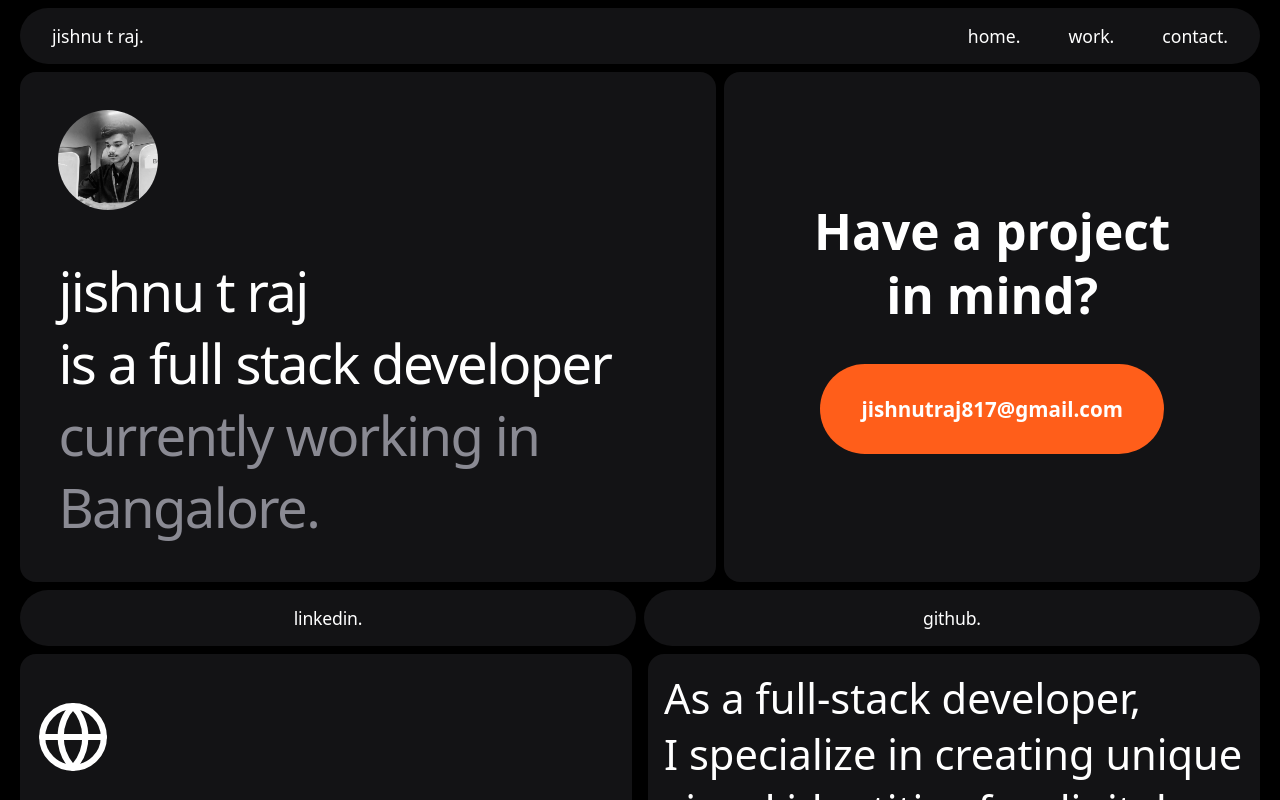
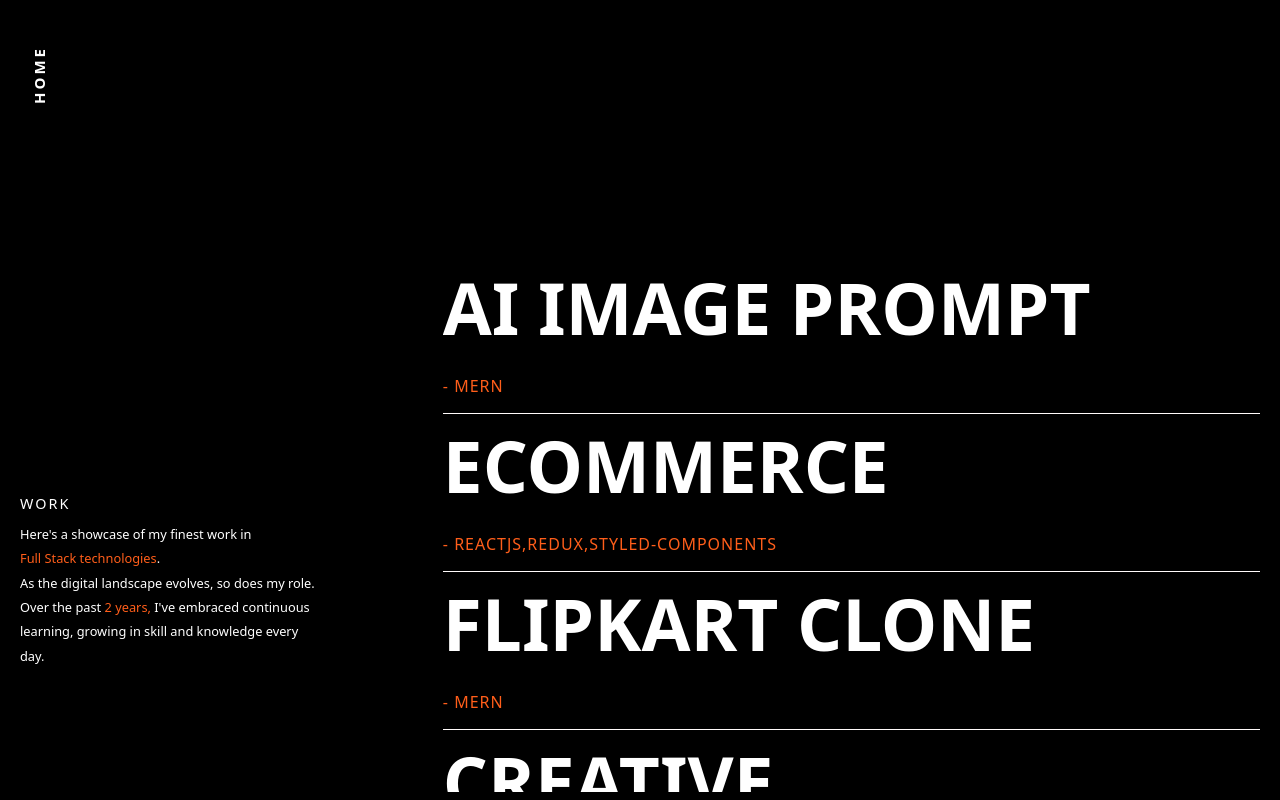
Before and after one commit to mathewalexKerala/personal-website-, a React (Vite) app: page /projects in a window 1280 px wide. Shown: the top 800 px of the page. Built offline with nearby package versions, Linux system fonts and the light colour scheme.

Commit message:
refac:[Added] project single page hoooraygit add .

```diff
--- a/package.json
+++ b/package.json
@@ -12,7 +12,8 @@
   "dependencies": {
     "lucide-react": "^0.323.0",
     "react": "^18.2.0",
-    "react-dom": "^18.2.0"
+    "react-dom": "^18.2.0",
+    "react-router-dom": "^6.22.1"
   },
   "devDependencies": {
     "@types/react": "^18.2.55",
--- a/src/App.jsx
+++ b/src/App.jsx
@@ -1,10 +1,18 @@
+import { BrowserRouter as Router, Route, Routes } from "react-router-dom";
+// components
 import Home from "./Pages/Home";
+import Projects from "./components/Projects/Projects";
+import ErrorPage from "./components/ErrorPage/ErrorPage";
 
 const App = () => {
   return (
-    <>
-      <Home />
-    </>
+    <Router>
+      <Routes>
+        <Route exact path="/" element={<Home />} />
+        <Route path="/projects" element={<Projects />} />
+        <Route path="*" element={<ErrorPage />} />
+      </Routes>
+    </Router>
   );
 };
 
--- /dev/null
+++ b/src/components/ErrorPage/ErrorPage.css
@@ -0,0 +1,151 @@
+.error-container {
+  text-align: center;
+  font-size: 180px;
+  font-weight: 800;
+  margin: 20px 15px;
+}
+.error-container > span {
+  display: inline-block;
+  line-height: 0.7;
+  position: relative;
+  color: #ffb485;
+}
+.error-container > span {
+  display: inline-block;
+  position: relative;
+  vertical-align: middle;
+}
+.error-container > span:nth-of-type(1) {
+  color: #d1f2a5;
+  animation: colordancing 4s infinite;
+}
+.error-container > span:nth-of-type(3) {
+  color: #f56991;
+  animation: colordancing2 4s infinite;
+}
+.error-container > span:nth-of-type(2) {
+  width: 120px;
+  height: 120px;
+  border-radius: 999px;
+}
+.error-container > span:nth-of-type(2):before,
+.error-container > span:nth-of-type(2):after {
+  border-radius: 0%;
+  content: "";
+  position: absolute;
+  top: 0;
+  left: 0;
+  width: inherit;
+  height: inherit;
+  border-radius: 999px;
+  box-shadow: inset 30px 0 0 rgba(209, 242, 165, 0.4),
+    inset 0 30px 0 rgba(239, 250, 180, 0.4),
+    inset -30px 0 0 rgba(255, 196, 140, 0.4),
+    inset 0 -30px 0 rgba(245, 105, 145, 0.4);
+  animation: shadowsdancing 4s infinite;
+}
+.error-container > span:nth-of-type(2):before {
+  -webkit-transform: rotate(45deg);
+  -moz-transform: rotate(45deg);
+  transform: rotate(45deg);
+}
+
+.screen-reader-text {
+  position: absolute;
+  top: -9999em;
+  left: -9999em;
+}
+@keyframes shadowsdancing {
+  0% {
+    box-shadow: inset 30px 0 0 rgba(209, 242, 165, 0.4),
+      inset 0 30px 0 rgba(239, 250, 180, 0.4),
+      inset -30px 0 0 rgba(255, 196, 140, 0.4),
+      inset 0 -30px 0 rgba(245, 105, 145, 0.4);
+  }
+  25% {
+    box-shadow: inset 30px 0 0 rgba(245, 105, 145, 0.4),
+      inset 0 30px 0 rgba(209, 242, 165, 0.4),
+      inset -30px 0 0 rgba(239, 250, 180, 0.4),
+      inset 0 -30px 0 rgba(255, 196, 140, 0.4);
+  }
+  50% {
+    box-shadow: inset 30px 0 0 rgba(255, 196, 140, 0.4),
+      inset 0 30px 0 rgba(245, 105, 145, 0.4),
+      inset -30px 0 0 rgba(209, 242, 165, 0.4),
+      inset 0 -30px 0 rgba(239, 250, 180, 0.4);
+  }
+  75% {
+    box-shadow: inset 30px 0 0 rgba(239, 250, 180, 0.4),
+      inset 0 30px 0 rgba(255, 196, 140, 0.4),
+      inset -30px 0 0 rgba(245, 105, 145, 0.4),
+      inset 0 -30px 0 rgba(209, 242, 165, 0.4);
+  }
+  100% {
+    box-shadow: inset 30px 0 0 rgba(209, 242, 165, 0.4),
+      inset 0 30px 0 rgba(239, 250, 180, 0.4),
+      inset -30px 0 0 rgba(255, 196, 140, 0.4),
+      inset 0 -30px 0 rgba(245, 105, 145, 0.4);
+  }
+}
+@keyframes colordancing {
+  0% {
+    color: #d1f2a5;
+  }
+  25% {
+    color: #f56991;
+  }
+  50% {
+    color: #ffc48c;
+  }
+  75% {
+    color: #effab4;
+  }
+  100% {
+    color: #d1f2a5;
+  }
+}
+@keyframes colordancing2 {
+  0% {
+    color: #ffc48c;
+  }
+  25% {
+    color: #effab4;
+  }
+  50% {
+    color: #d1f2a5;
+  }
+  75% {
+    color: #f56991;
+  }
+  100% {
+    color: #ffc48c;
+  }
+}
+.errorpage h1 {
+  text-align: center;
+  margin: 30px 15px;
+}
+.errorpage .zoom-area {
+  max-width: 490px;
+  margin: 30px auto 30px;
+  font-size: 19px;
+  text-align: center;
+}
+.link-container {
+  text-align: center;
+}
+.errorpage .more-link {
+  text-transform: uppercase;
+  font-size: 13px;
+  background-color: orangered;
+  padding: 10px 15px;
+  border-radius: 0;
+  color: white;
+  display: inline-block;
+  margin-right: 5px;
+  margin-bottom: 5px;
+  line-height: 1.5;
+  text-decoration: none;
+  margin-top: 50px;
+  letter-spacing: 1px;
+}
--- /dev/null
+++ b/src/components/ErrorPage/ErrorPage.jsx
@@ -0,0 +1,25 @@
+import { Link } from "react-router-dom";
+import "./ErrorPage.css";
+
+const ErrorPage = () => {
+  return (
+    <div className="errorpage">
+      <h1>404 Error Page</h1>
+
+      <section className="error-container">
+        <span>4</span>
+        <span>
+          <span className="screen-reader-text">0</span>
+        </span>
+        <span>4</span>
+      </section>
+      <div className="link-container">
+        <Link to="/" className="more-link">
+          Go back to home
+        </Link>
+      </div>
+    </div>
+  );
+};
+
+export default ErrorPage;
--- /dev/null
+++ b/src/components/Projects/Projects.css
@@ -0,0 +1,110 @@
+.project {
+  display: flex;
+  justify-content: space-between;
+  height: 98vh;
+}
+.project_first {
+  display: flex;
+  flex-direction: column;
+  gap: 0.6rem;
+  align-self: flex-end;
+  position: sticky;
+  padding-bottom: 10%;
+  padding-right: 10%;
+}
+.project_first span {
+  color: #ff5e1a;
+  font-weight: 500;
+}
+
+.project_first h1 {
+  font-size: 0.9rem;
+  font-weight: 500;
+  letter-spacing: 2px;
+  text-transform: uppercase;
+}
+.project_first p {
+  max-width: 70ch;
+  font-size: 0.8rem;
+  font-weight: 400;
+  line-height: 1.9em;
+}
+
+.project_second {
+  overflow-x: scroll;
+  overflow-y: scroll;
+  padding-block-start: 20%;
+  scrollbar-width: none;
+}
+
+.project_second::-webkit-scrollbar {
+  display: none;
+}
+
+.project_second li h5 {
+  padding-block: 1rem;
+  font-size: 2.1rem;
+  font-size: clamp(2.1rem, 1.32rem + 3.9vw, 6rem);
+  line-height: 1em;
+  text-transform: uppercase;
+  transition: all 650ms cubic-bezier(0.33, 1, 0.68, 1);
+}
+
+.project_second li p {
+  border-bottom: 1px solid snow;
+  text-transform: uppercase;
+  letter-spacing: 1px;
+  padding-block: 1em;
+  color: #ff5e1a;
+}
+
+.project_second li h5:hover {
+  font-style: italic;
+  text-decoration: none;
+  transform: translate(5px);
+}
+
+.goback {
+  position: absolute;
+  top: 8%;
+  transform: rotate(-90deg);
+  left: 10px;
+}
+.goback .linkto {
+  transition: all 350ms cubic-bezier(0.33, 1, 0.68, 1);
+  text-transform: uppercase;
+  letter-spacing: 0.2em;
+  font-size: 15px;
+  color: white;
+  font-weight: 700;
+}
+.goback .linkto:hover {
+  color: #ff5e1a;
+  cursor: pointer;
+  border-bottom: 1px solid white;
+}
+
+@media (width<=1100px) {
+  .project {
+    flex-wrap: wrap;
+  }
+
+  .project_first {
+    margin-top: 25%;
+    padding-bottom: 0%;
+    padding-right: 0%;
+  }
+  .goback {
+    top: 5%;
+    left: 0;
+  }
+  .goback .linkto {
+    color: #ff5e1a;
+    font-size: 0.7rem;
+  }
+
+  .goback .linkto:hover {
+    color: #ffffff;
+    border-bottom: 1px solid #ff5e1a;
+  }
+}
--- /dev/null
+++ b/src/components/Projects/Projects.jsx
@@ -0,0 +1,65 @@
+import "./Projects.css";
+import { Link } from "react-router-dom";
+
+const Projects = () => {
+  const projects = [
+    {
+      name: "Ai Image prompt",
+      link: "https://openai-ai-images.netlify.app/",
+      tech: "MERN",
+    },
+
+    {
+      name: "ECOMMERCE",
+      link: "https://thapastore.netlify.app/",
+      tech: "reactjs,redux,styled-components",
+    },
+    {
+      name: "Flipkart Clone",
+      link: "https://flipcartecommerce.netlify.app/",
+      tech: "MERN",
+    },
+    {
+      name: "CREATIVE ENVIRONMENTAL SOLUTIONS",
+      link: "https://cenvs.com/",
+      tech: "reactjs,mui,html,css",
+    },
+  ];
+  return (
+    <>
+      <div className="goback">
+        <Link to="/" className="linkto">Home</Link>
+      </div>
+      <div className="project">
+        <section className="project_first">
+          <h1>Work</h1>
+          <p>
+            Here's a showcase of my finest work in <br />
+            <span> Full Stack technologies</span>. <br /> As the digital
+            landscape evolves, so does my role. Over the past
+            <span> 2 years, </span> I've embraced continuous learning, growing
+            in skill and knowledge every day.
+          </p>
+        </section>
+        <section className="project_second">
+          <ul>
+            {projects.map((project, index) => (
+              <li key={index}>
+                <a
+                  href={project.link}
+                  target="_blank"
+                  rel="noopener noreferrer"
+                >
+                  <h5>{project.name}</h5>
+                </a>
+                <p>- {project.tech}</p>
+              </li>
+            ))}
+          </ul>
+        </section>
+      </div>
+    </>
+  );
+};
+
+export default Projects;
--- a/src/components/Works/Works.jsx
+++ b/src/components/Works/Works.jsx
@@ -1,5 +1,6 @@
 import { useState } from "react";
 import "./Works.css";
+import { Link } from 'react-router-dom';
 
 const Works = () => {
   const [isHovered, setIsHovered] = useState(false);
@@ -9,6 +10,7 @@ const Works = () => {
       <div className="one">Works</div>
 
       <div className="two">
+        <Link to="/projects">
           <svg
             onMouseEnter={() => setIsHovered(true)}
             onMouseLeave={() => setIsHovered(false)}
@@ -24,6 +26,7 @@ const Works = () => {
             <path d="M18 8L22 12L18 16" />
             <path d="M2 12H22" />
           </svg>
+        </Link>
       </div>
     </div>
   );
```
Also changed, not shown: 2 other files (tests, documents, lock files or other folders). Lines whose indentation alone changed are shown as unchanged.
